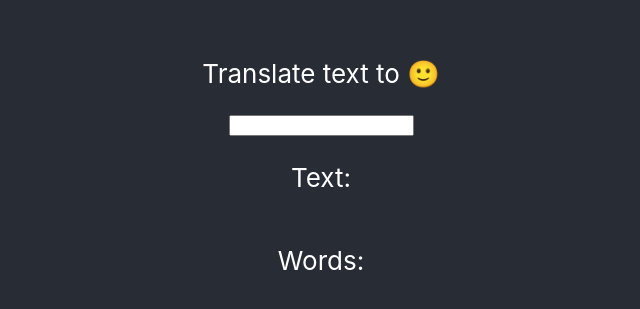
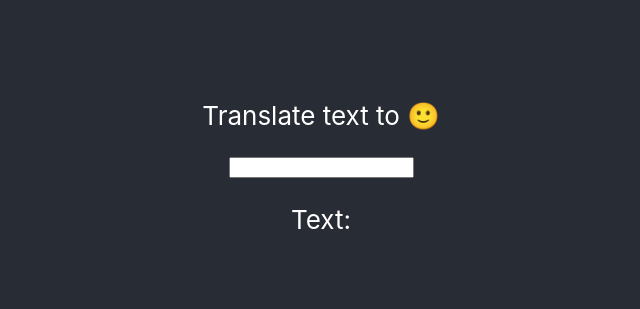
Before and after one commit to ericpesto/textmoji, a React (Create React App) app: page / in a window 1280 px wide. Shown: the part 233-542 px from the top of the page, without its empty margins (319-959 px from the left). Built offline with nearby package versions, Linux system fonts and the light colour scheme.

Commit message:
checkpoint

```diff
--- a/src/App.tsx
+++ b/src/App.tsx
@@ -4,7 +4,7 @@ import './App.css';
 function App() {
   const [textPhrase, setTextPhrase] = useState<string>('')
   const [textPhraseWords, setTextPhraseWords] = useState<string[]>([])
-  const [uncodePhraseWords, setUnicodePhraseWords] =  useState<string[]>([])
+  // const [unicodePhraseWords, setUnicodePhraseWords] =  useState<string[]>([])
   const [emojiPhraseWords, setEmojiPhraseWords] = useState<string[]>([])
   const [emojiPhrase, setEmojiPhrase] = useState<string>('')
 
@@ -13,23 +13,28 @@ function App() {
     setTextPhrase( e.target.value)
   }
 
-
   const splitTextPhraseIntoWords = () => {
     const phraseToWords = textPhrase.split(' ')
     setTextPhraseWords(phraseToWords)
     console.log(textPhraseWords)
   }
+  // TODO
+  // * filter words for matches w/ emoji names.
+  // * if true, return the unicode codepoint of that emoji.
+  // * then convert it from the unicode to the emoji
+  // * and return the array of both words and emojis.
 
   const handleUserInput = (e: React.ChangeEvent<HTMLInputElement>) => {
     handleTextInput(e)
     splitTextPhraseIntoWords()
   }
 
-  // need a better way to account for copy and paste
-  // do i need a useEffect?
 
   console.log('textPhrase ->', textPhrase)
   console.log('textPhraseWords ->', textPhraseWords)
+  // console.log('unicodePhraseWords ->', unicodePhraseWords)
+  console.log('emojiPhraseWords ->', emojiPhraseWords)
+  console.log('emojiPhrase ->', emojiPhrase)
 
   return (
     <div className="App">
@@ -39,10 +44,11 @@ function App() {
         </p>
         <input type="text" value={textPhrase} onChange={handleUserInput}></input>
         <p>Text: {textPhrase}</p>
-        <p>Words:</p>
+        {/* <p>Output: {emojiPhrase}</p> */}
+        {/* <p>Words:</p>
         {textPhraseWords.map((word, index) => {
           return <li key={index}>{word}</li>
-        })}
+        })} */}
       </header>
     </div>
   );
```
